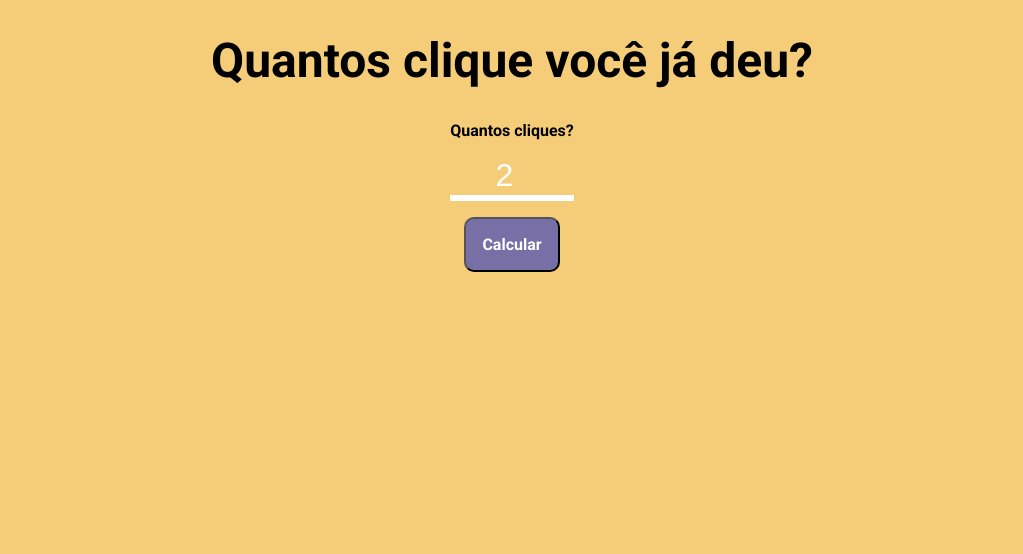
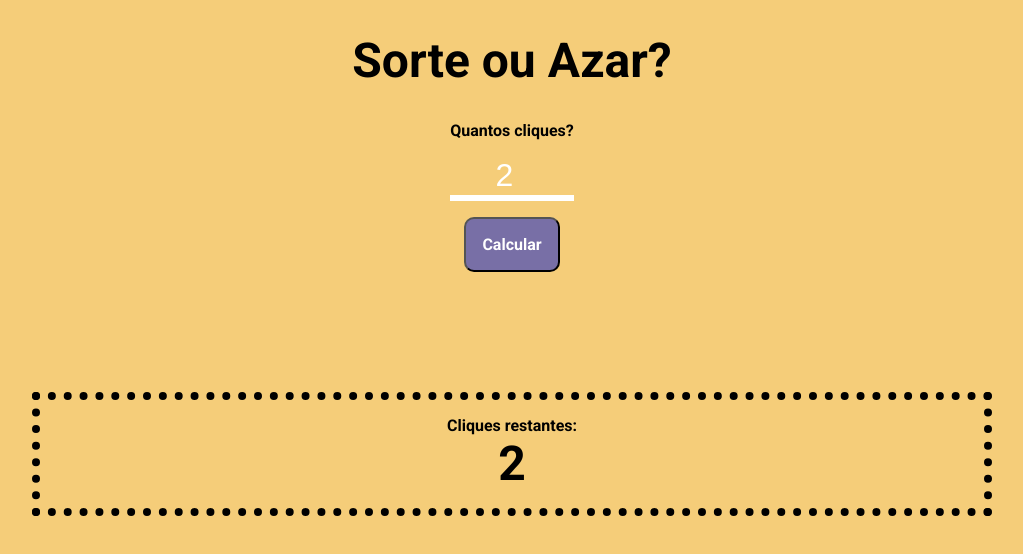
Before and after one commit to icarogago/ebac_frontend, a website: page dev/index.html in a window 1280 px wide. Both pictures are taken after a click on the button "Calcular". Shown: the whole page, without its empty margins (128-1151 px from the left). Drawn offline with Linux system fonts and the light colour scheme.

Commit message:
Add files via upload

```diff
--- a/dev/index.html
+++ b/dev/index.html
@@ -11,14 +11,14 @@
 </head>
 <body>
     <main>
-        <h1>Quantos clique você já deu?</h1>
+        <h1>Sorte ou Azar?</h1>
         <form id="form-sorteador">
             <div>
                 <label for="maximo">Quantos cliques?</label>
                 <input type="number" id="numero-maximo" required min="2" value="2" step="1">
             </div>
+            <button type="submit">Calcular</button>
         </form>
-        <button type="submit">Calcular</button>
         <div class="resultado">
             Cliques restantes: <span id="resultado-valor"></span>
         </div>
--- a/src/scripts/main.js
+++ b/src/scripts/main.js
@@ -9,6 +9,6 @@ document.addEventListener('DOMContentLoaded',function(){
 
         document.getElementById('resultado-valor').innerText = numeroAleatorio
 
-    document.querySelector('.resultado').style.display = block
+    document.querySelector('.resultado').style.display = "block"
 })
 })
```
Also changed, not shown: src/index.html (+2 -2 lines).
